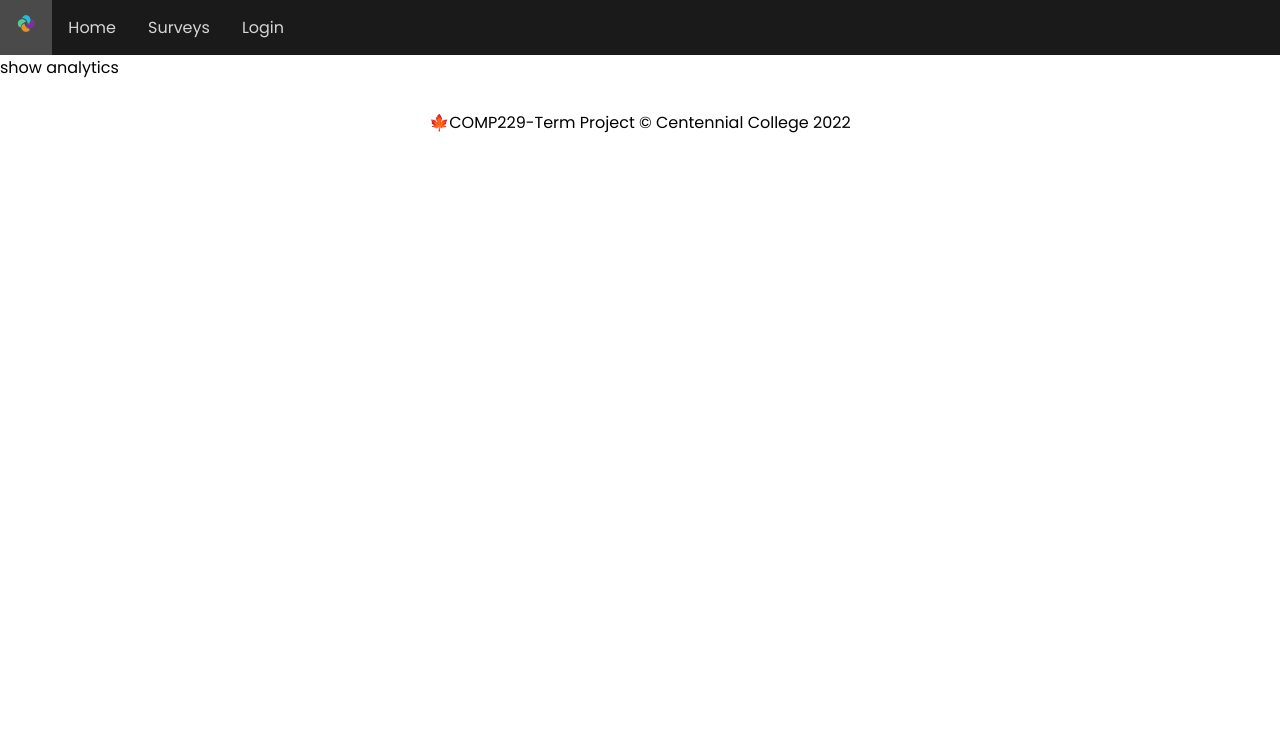
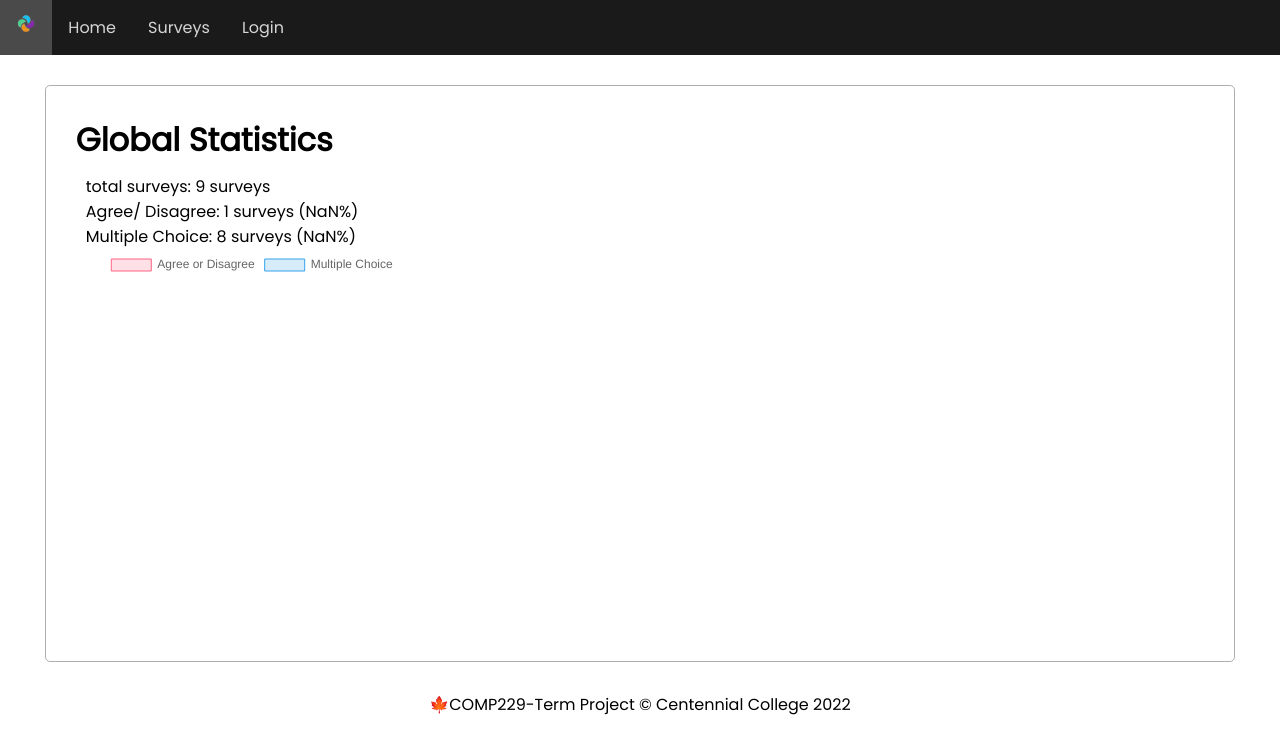
Before and after one commit to jmmunoz14/comp229-term-project, a React (Create React App) app: page /analytics in a window 1280 px wide. Shown: the top 754 px of the page. Built offline with nearby package versions, Linux system fonts and the light colour scheme.

Commit message:
statistics

```diff
--- a/package.json
+++ b/package.json
@@ -8,8 +8,10 @@
     "@testing-library/user-event": "^13.5.0",
     "axios": "^0.26.1",
     "bootstrap": "^5.1.3",
+    "chart.js": "^3.7.1",
     "date-fns": "^2.28.0",
     "react": "^17.0.2",
+    "react-chartjs-2": "^4.1.0",
     "react-dom": "^17.0.2",
     "react-hook-form": "^7.28.1",
     "react-router-dom": "^6.2.2",
--- a/src/App.css
+++ b/src/App.css
@@ -369,3 +369,6 @@ input[type="email"] {
   align-items: center;
   align-content: center;
 }
+.chart {
+  width : 30%;
+}
--- /dev/null
+++ b/src/components/GlobalStatistics.js
@@ -0,0 +1,133 @@
+import React, { useState, useRef, useEffect } from 'react'
+import { useNavigate, useLocation } from 'react-router-dom';
+import axios from 'axios';
+import { Chart as ChartJS, ArcElement, Tooltip, Legend } from 'chart.js';
+import { Pie } from 'react-chartjs-2';
+
+ChartJS.register(ArcElement, Tooltip, Legend);
+
+
+
+export default function GlobalStatistics() {
+
+    //states
+    const [qtyTotal, setQtyTotal] = useState(0);
+    const [qtyLabel_AD, setQtyLabel_AD] = useState(0);
+    const [qtyLabel_MC, setQtyLabel_MC] = useState(0);
+    const [pct_AD, setPct_AD] = useState(0);
+    const [pct_MC, setPct_MC] = useState(0);
+
+
+    //chart data
+    const data = {
+        labels: ['Agree or Disagree', 'Multiple Choice'],
+        datasets: [
+            {
+                label: '# of Votes',
+                //data: [qtyLabel_AD, qtyLabel_MC],
+                data: [pct_AD, pct_MC],
+                backgroundColor: [
+                    'rgba(255, 99, 132, 0.2)',
+                    'rgba(54, 162, 235, 0.2)'
+                ],
+                borderColor: [
+                    'rgba(255, 99, 132, 1)',
+                    'rgba(54, 162, 235, 1)'
+                ],
+                borderWidth: 1,
+            },
+        ],
+    }
+
+    const sample = [{
+        _id: "12345",
+        type: "Multiple Choice",
+        numberOfResponses: 3
+    }, {
+        _id: "123456",
+        type: "Multiple Choice",
+        numberOfResponses: 4
+    },
+    {
+        _id: "6789",
+        type: "Agree or Disagree",
+        numberOfResponses: 2
+    }, {
+        _id: "12345",
+        type: "Multiple Choice",
+        numberOfResponses: 3
+    }, {
+        _id: "12345",
+        type: "Multiple Choice",
+        numberOfResponses: 3
+    }, {
+        _id: "12345",
+        type: "Multiple Choice",
+        numberOfResponses: 3
+    }, {
+        _id: "12345",
+        type: "Multiple Choice",
+        numberOfResponses: 3
+    }, {
+        _id: "12345",
+        type: "Multiple Choice",
+        numberOfResponses: 3
+    }, {
+        _id: "12345",
+        type: "Multiple Choice",
+        numberOfResponses: 3
+    }]
+
+    //site: https://www.w3schools.com/react/react_useeffect.asp
+    useEffect(() => {
+        //Runs only on the first render
+        helper(sample)
+    }, []);
+
+    function helper(s) {
+
+        //count total
+        if (s) {
+            setQtyTotal(s.length)
+
+            //count ad
+            const arr_ad = s.filter(e => { return e.type === "Agree or Disagree" })
+            setQtyLabel_AD(arr_ad.length)
+
+            //count mc
+            const arr_mc = s.filter(e => { return e.type === "Multiple Choice" })
+            setQtyLabel_MC(arr_mc.length)
+
+            //set pertentages
+            const TOTAL_100 = 100
+            const P_AD = Math.round(qtyLabel_AD / qtyTotal * 100)
+            const P_MC = TOTAL_100 - P_AD
+            setPct_AD(P_AD)
+            setPct_MC(P_MC)
+        }
+    }
+
+    // const axiosGet = async () => {
+
+    //     const url = 'https://surveymeanbackend.herokuapp.com/'
+    //     try {
+    //         const resp = await axios.get(url)
+
+    //     } catch (err) {
+    //         console.error(err)
+    //     }
+    // }
+    //axiosGet()
+
+    return (
+        <div>
+            <div className='chart'>
+                <p>total surveys: {qtyTotal} surveys </p>
+                <p >Agree/ Disagree: {qtyLabel_AD} surveys ({pct_AD}%)</p>
+                <p>Multiple Choice: {qtyLabel_MC} surveys ({pct_MC}%)</p>
+                <Pie data={data} />
+            </div>
+
+        </div>
+    )
+}
--- a/src/views/AnalyticsView.js
+++ b/src/views/AnalyticsView.js
@@ -1,9 +1,15 @@
 import React from 'react'
+import GlobalStatistics from '../components/GlobalStatistics'
 
 export default function AnalyticsView() {
   return (
-    <div>
-      show analytics
+    <div className='container'>
+      <div className="add-form">
+        <h1>Global Statistics</h1>
+        <div className='form-element'>
+          <GlobalStatistics />
+        </div>
+      </div>
     </div>
-    )
+  )
 }
```
Also changed, not shown: 1 other file (tests, documents, lock files or other folders).
